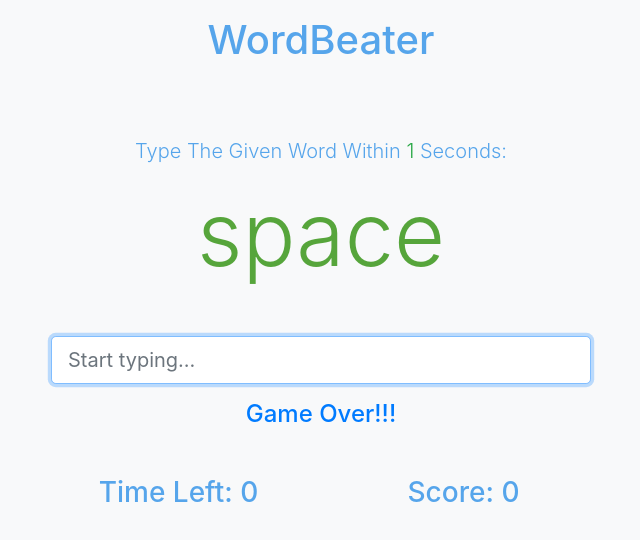
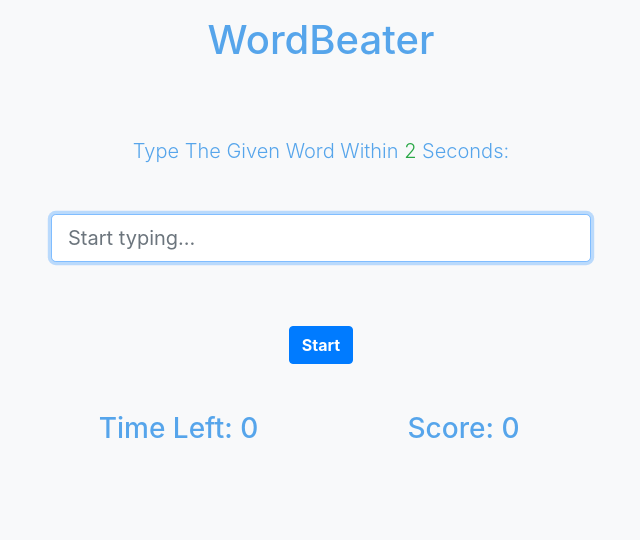
Before and after one commit to AbdulsalamAbdulrahman/word-Beater, a plain HTML site: page gameHard/gameHard.html in a window 1280 px wide. Shown: the whole page, without its empty margins (319-959 px from the left). Drawn offline with nearby package versions, Linux system fonts and the light colour scheme.

Commit message:
added start button

```diff
--- a/gameHard/gameHard.html
+++ b/gameHard/gameHard.html
@@ -21,10 +21,11 @@
     <div class="row">
       <div class="col-md-6 mx-auto">
         <p class="lead">Type The Given Word Within
-          <span class="text-success" id="seconds">5</span> Seconds:</p>
-        <h2 class="display-2 mb-5" id="current-word">hello</h2>
+          <span class="text-success" id="seconds">2</span> Seconds:</p>
+        <h2 class="display-2 mb-5" id="current-word"></h2>
         <input type="text" class="form-control form-control-lg" placeholder="Start typing..." id="word-input" autofocus>
         <h4 class="mt-3" id="message"></h4>
+        <button type="button" class="btn btn-primary mt-5" id="start"><b>Start</b></button>
 
         <!-- Time & Score Columns -->
         <div class="row mt-5">
--- a/gameHard/gameHard.js
+++ b/gameHard/gameHard.js
@@ -6,7 +6,7 @@ window.addEventListener('load', init);
 const levels = {
   easy: 5,
   medium: 3,
-  hard: 1
+  hard: 2
 };
 
 // To change level
@@ -23,6 +23,7 @@ const scoreDisplay = document.querySelector('#score');
 const timeDisplay = document.querySelector('#time');
 const message = document.querySelector('#message');
 const seconds = document.querySelector('#seconds');
+const Startbtn = document.querySelector("#start");
 
 const words = [
   'hat',
@@ -54,7 +55,9 @@ const words = [
 
 // Initialize Game
 function init() {
-  // Show number of seconds in UI
+
+  Startbtn.onclick = function() {
+      // Show number of seconds in UI
   seconds.innerHTML = currentLevel;
   // Load word from array
   showWord(words);
@@ -65,6 +68,7 @@ function init() {
   // Check game status
   setInterval(checkStatus, 50);
 }
+  }
 
 // Start match
 function startMatch() {
```
Also changed, not shown: gameEasy/gameEasy.html (+2 -1 lines), gameEasy/gameEasy.js (+6 -1 lines), gameMedium/gameMedium.html (+3 -2 lines), gameMedium/gameMedium.js (+6 -2 lines), index.html (+1 -2 lines).
